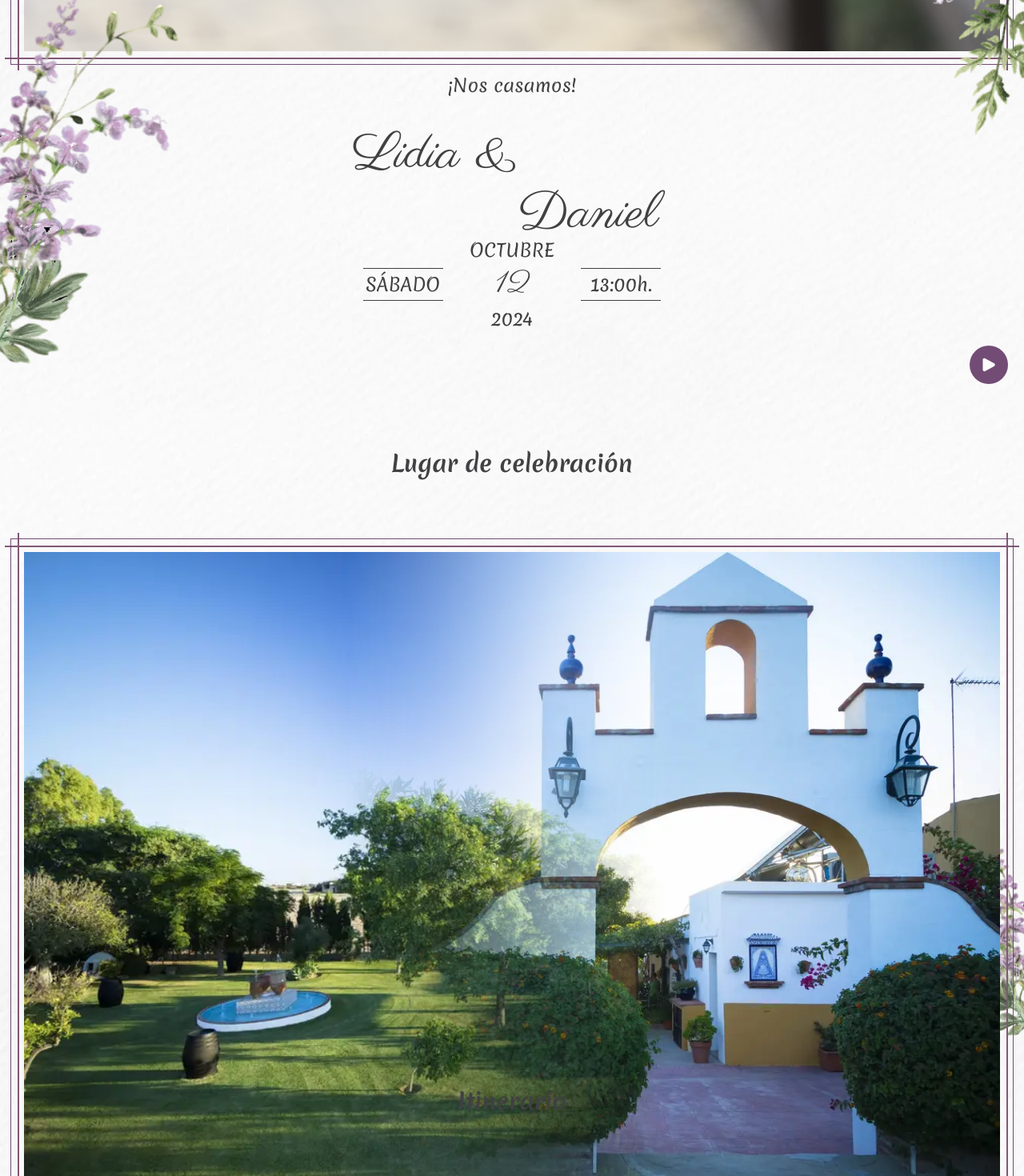
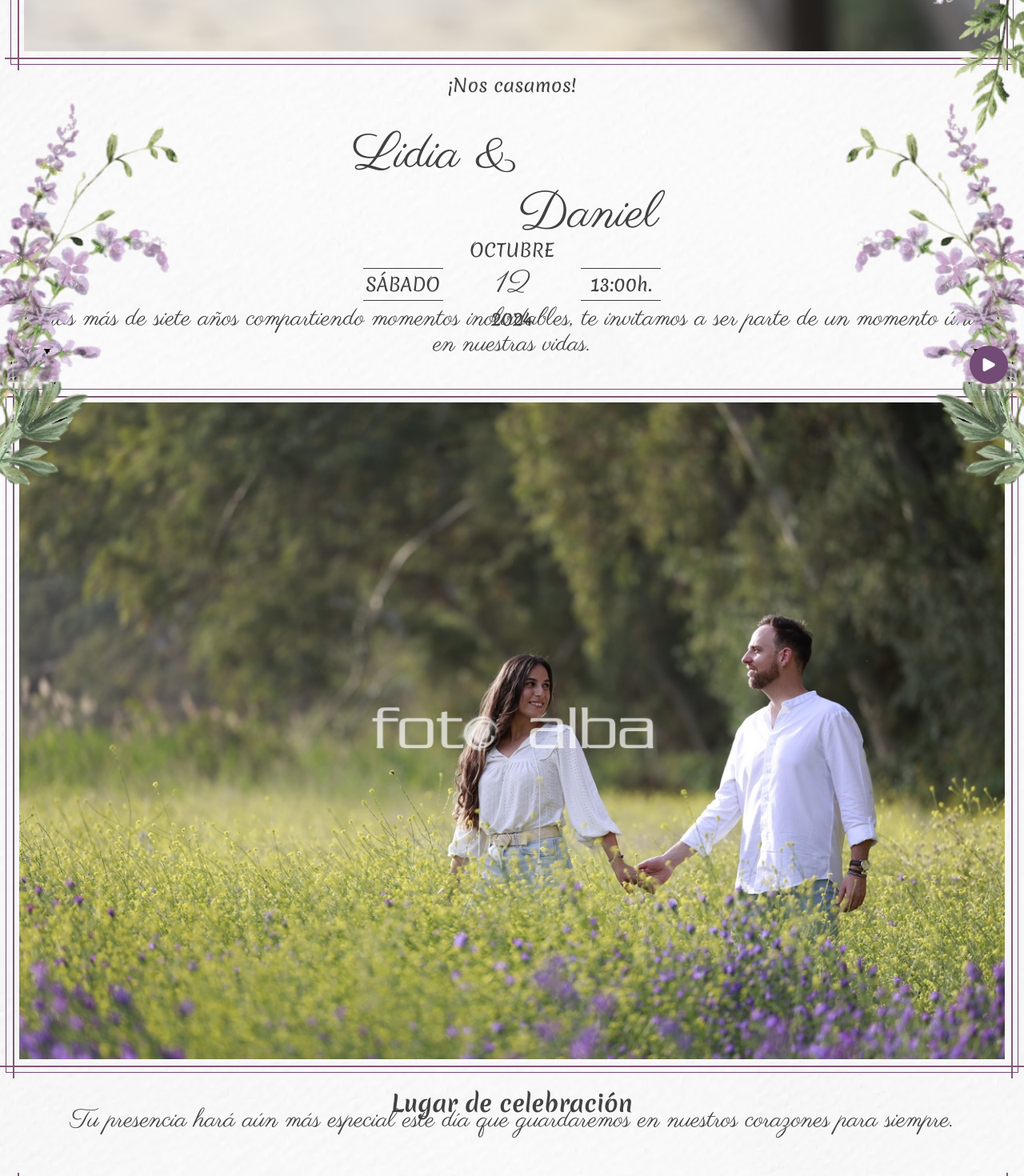
Before and after one commit to danigonlinea/wedding.github.io, a Vue app: page / in a window 1280 px wide. Shown: the part 300-1770 px from the top of the page at 80% size. Built offline with nearby package versions, Linux system fonts and the light colour scheme; a web font is replaced by a local one.

Commit message:
wedding: new screen as second

```diff
--- /dev/null
+++ b/src/components/invitation/weddingComeTo.vue
@@ -0,0 +1,64 @@
+<template>
+  <div class="wedding-come">
+    <div class="wedding-come-info">
+      <span>
+        {{ messageComeTo }}
+      </span>
+    </div>
+
+    <div class="">
+      <img
+        src="../../assets/preboda/preboda_90.JPG"
+        alt="Example Image"
+        class="header-image-with-frame"
+      />
+    </div>
+
+    <div class="wedding-come-info">
+      <span>
+        {{ messageComeTo2 }}
+      </span>
+    </div>
+  </div>
+</template>
+
+<script setup>
+const messageComeTo =
+  'Tras más de siete años compartiendo momentos inolvidables, te invitamos a ser parte de un momento único en nuestras vidas.'
+
+const messageComeTo2 =
+  'Tu presencia hará aún más especial este día que guardaremos en nuestros corazones para siempre.'
+
+const weddingPlaceGmapsLink =
+  'https://www.google.es/maps/place/Finca+Albore%C3%A1+%7C+Albore%C3%A1+Eventos/@36.3139541,-6.0987968,14z/data=!4m6!3m5!1s0xd0c37ce34f873cf:0x258e47f1dbb5e922!8m2!3d36.3175581!4d-6.079622!16s%2Fg%2F11c1pqh07c?entry=ttu'
+</script>
+
+<style lang="scss">
+.wedding-come {
+  height: 100vh;
+  display: flex;
+  flex-direction: column;
+  justify-content: center;
+  align-items: center;
+  position: relative;
+}
+
+.wedding-come-info {
+  padding: 2em;
+
+  display: flex;
+  flex-direction: column;
+  justify-content: center;
+  align-items: center;
+
+  span {
+    font-size: 2em;
+    font-family: 'Parisienne', cursive;
+    font-weight: 400;
+    font-style: normal;
+    line-height: 1;
+    color: var(--text-color-primary);
+    text-align: center;
+  }
+}
+</style>
--- a/src/components/invitation/weddingHeader.vue
+++ b/src/components/invitation/weddingHeader.vue
@@ -13,7 +13,20 @@
       />
     </picture>
 
-    <picture class="header-flower-small">
+    <picture class="header-flower-small on-the-left">
+      <source
+        srcset="../../assets/flowers/flower-top-left.webp"
+        type="image/webp"
+      />
+
+      <img
+        src="../../assets/flowers/flower-top-left.webp"
+        alt="Example Image"
+        class="section-image animation-from-left"
+      />
+    </picture>
+
+    <picture class="header-flower-small on-the-right">
       <source
         srcset="../../assets/flowers/flower-top-left.webp"
         type="image/webp"
@@ -225,25 +238,24 @@ function daysUntil(targetDate) {
   z-index: 10;
 }
 
+.header-flower-small,
 .header-flower-small {
   position: absolute;
-  bottom: 5%;
-  left: 0;
+  bottom: -14%;
   width: 14em;
   height: auto;
-  z-index: 10;
+  z-index: 1;
 }
 
-// .header-flower-small-simetric {
-//   position: absolute;
-//   bottom: 5%;
-//   right: 0;
-//   width: 14em;
-//   height: auto;
-//   z-index: 10;
-//   -webkit-transform: scaleX(-1);
-//   transform: scaleX(-1);
-// }
+.on-the-left {
+  left: 0;
+}
+
+.on-the-right {
+  right: 0;
+  -webkit-transform: scaleX(-1);
+  transform: scaleX(-1);
+}
 
 /* Tablet and smaller screens */
 @media screen and (max-width: 768px) {
--- a/src/components/invitation/weddingMain.vue
+++ b/src/components/invitation/weddingMain.vue
@@ -2,6 +2,7 @@
   <!--   <WeddingTopHeader /> -->
   <WeddingHeader></WeddingHeader>
 
+  <WeddingComeTo />
   <WeddingPlace></WeddingPlace>
   <WeddingSchedule></WeddingSchedule>
   <WeddingInfo></WeddingInfo>
@@ -27,6 +28,7 @@ import WeddingGift from './weddingGift.vue'
 import WeddingHeader from './weddingHeader.vue'
 import WeddingSongPlayer from './weddingSongPlayer.vue'
 import WeddingSchedule from './weddingSchedule.vue'
+import WeddingComeTo from './weddingComeTo.vue'
 </script>
 
 <style lang="scss">
```
